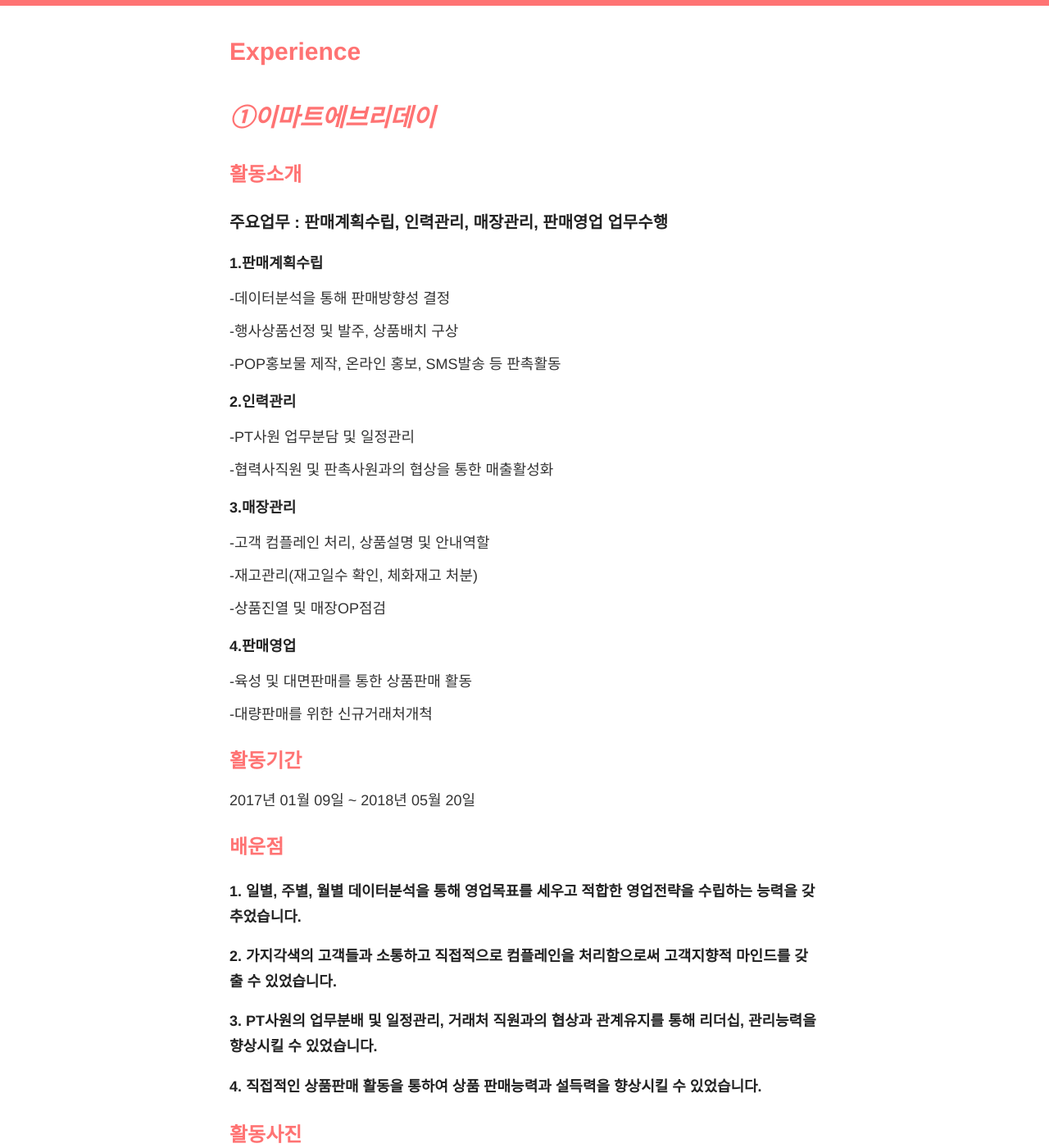
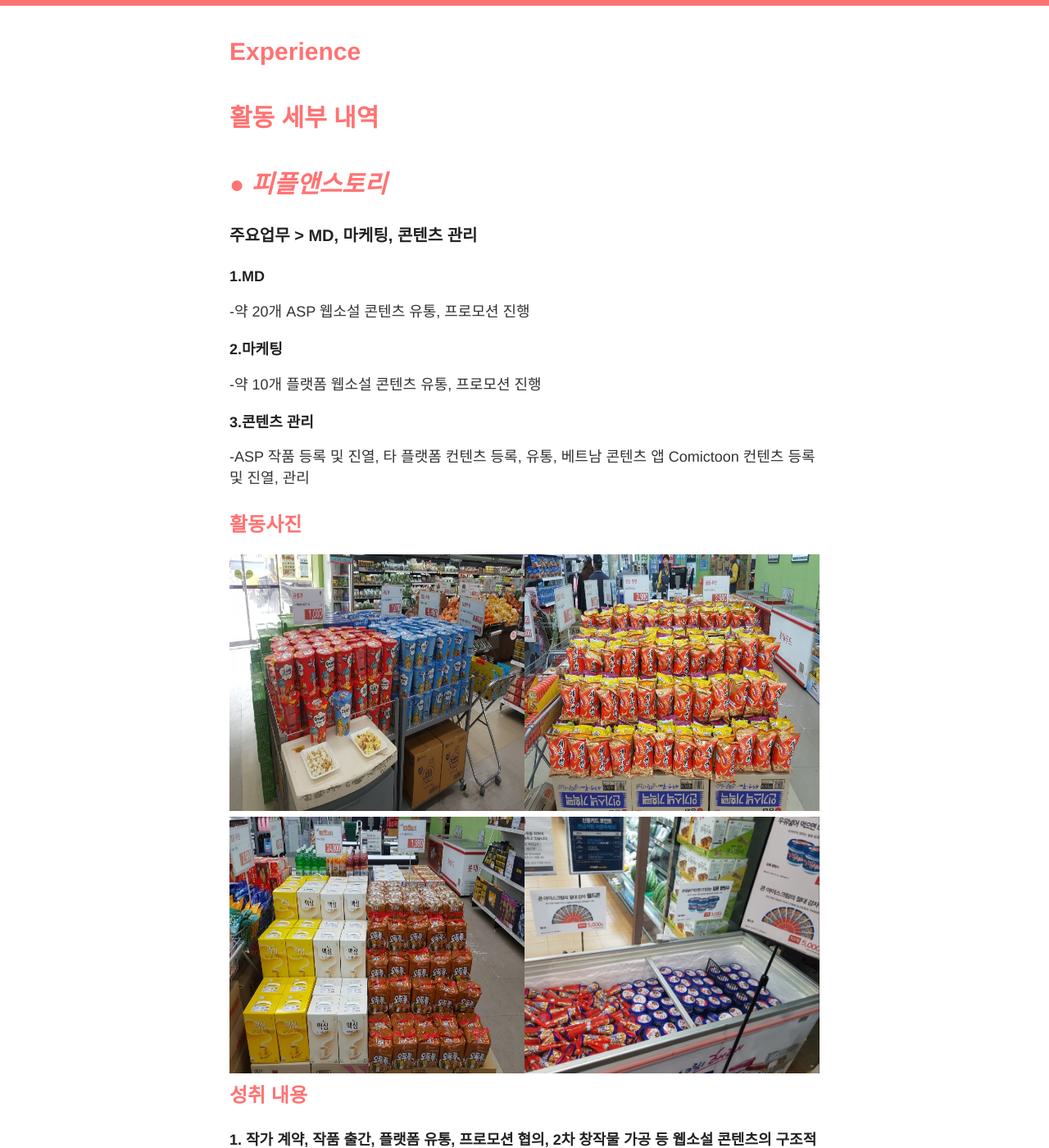
Before and after one commit to kibumkim91/kibumkim.github.io, a Jekyll site: the page built from projects.md, in a window 1280 px wide and 1400 px high, scrolled down 471 px. Shown: the whole window at 82% size. Built offline with Jekyll 4.4.1, drawn with Linux system fonts in a browser that asks for light colours; nearby versions of some CDN libraries; some of the changed text lies outside the part shown.

Commit message:
Update projects.md

```diff
--- a/projects.md
+++ b/projects.md
@@ -4,53 +4,24 @@
 permalink: /projects/
 ---
 
-# *①이마트에브리데이*
+# 활동 세부 내역
 
-## 활동소개
+# *● 피플앤스토리*
 
-### 주요업무 : 판매계획수립, 인력관리, 매장관리, 판매영업 업무수행
+### 주요업무 > MD, 마케팅, 콘텐츠 관리
 
-##### 1.판매계획수립
+##### 1.MD
 
--데이터분석을 통해 판매방향성 결정
+-약 20개 ASP 웹소설 콘텐츠 유통, 프로모션 진행
 
--행사상품선정 및 발주, 상품배치 구상
+##### 2.마케팅
 
--POP홍보물 제작, 온라인 홍보, SMS발송 등 판촉활동
+-약 10개 플랫폼 웹소설 콘텐츠 유통, 프로모션 진행
 
-##### 2.인력관리
+##### 3.콘텐츠 관리
 
--PT사원 업무분담 및 일정관리
+-ASP 작품 등록 및 진열, 타 플랫폼 컨텐츠 등록, 유통, 베트남 콘텐츠 앱 Comictoon 컨텐츠 등록 및 진열, 관리
 
--협력사직원 및 판촉사원과의 협상을 통한 매출활성화
-
-##### 3.매장관리
-
--고객 컴플레인 처리, 상품설명 및 안내역할
-
--재고관리(재고일수 확인, 체화재고 처분)
-
--상품진열 및 매장OP점검
-
-##### 4.판매영업
-
--육성 및 대면판매를 통한 상품판매 활동
-
--대량판매를 위한 신규거래처개척
-
-## 활동기간
-
-2017년 01월 09일 ~ 2018년 05월 20일
-
-## 배운점
-
-##### 1. 일별, 주별, 월별 데이터분석을 통해 영업목표를 세우고 적합한 영업전략을 수립하는 능력을 갖추었습니다.
-
-##### 2. 가지각색의 고객들과 소통하고 직접적으로 컴플레인을 처리함으로써 고객지향적 마인드를 갖출 수 있었습니다.
-
-##### 3. PT사원의 업무분배 및 일정관리, 거래처 직원과의 협상과 관계유지를 통해 리더십, 관리능력을 향상시킬 수 있었습니다.
-
-##### 4. 직접적인 상품판매 활동을 통하여 상품 판매능력과 설득력을 향상시킬 수 있었습니다.
 
 ## 활동사진
 
@@ -69,23 +40,29 @@
 </div>
 
 
+## 성취 내용
+
+##### 1. 작가 계약, 작품 출간, 플랫폼 유통, 프로모션 협의, 2차 창작물 가공 등 웹소설 콘텐츠의 구조적인 단계 이해
+
+##### 2. 데이터 분석을 통한 마케팅 목표 정립, 마케팅 전략 수립 능력 함양
+
+##### 3. 플랫폼, CP, ASP 담당자 응대를 통한 소통 능력 향상
+
 - - -
 
 
-# *②한국소비자포럼 팀화이트 8기*
+# *● 한국만화영상진흥원*
 
-## 활동소개
-##### 1.한국소비자포럼에서 진행하는 팀화이트8기로 활동.
-##### 2.브랜드 아카데미 강의를 들으며 브랜드 콘서트, 세미나 및 컨퍼런스 참여.
-##### 3.한국소비자 포럼에서 주최하는 브랜드 아카데미 2015년 1학기 교육과정 수료.
+### 주요업무 > 아카이브 운영, 다각화 사업 지원
 
-## 활동기간
-2014년 12월 24일 ~ 2015년 06월 23일
+##### 1.아카이브 운영
 
-## 배운점
+- 디지털만화규장각 아카이브 작품 등록 및 수정 등 DB 관리
 
-##### 1. 조원들과 함께 기업의 브랜드 이미지를 높일 수 있는 것에 대해 이야기해 보았습니다. 소비자의 니즈를 파악하고 충족시키는 것이 마케팅이며 고객이 누구이고 원하는 것은 무엇인지를 생각해볼 수 있는 기회였습니다.
-##### 2. 브랜드 아카데미라는 강의를 수강하면서 브랜드를 보는 시야를 보다 넓게 가질 수 있었고, 브랜드의 정체성과 '나'라는 브랜드에 대해서도 깊이 생각해 볼 수 있었습니다.
+##### 2.다각화 사업 지원
+
+- 만화·웹툰 관련 사업 보조 및 행사 진행
+
 
 ## 활동사진
 
@@ -98,23 +75,30 @@
 <div style="border: 1px ; float: left; width: 50%;">
    <img src="/images/emart/Team1.jpg " width="500" height="313">
 </div>
+
+
+## 성취 내용
+
+##### 1. 웹툰-웹소설의 밀접성, 출판만화, 웹툰, 만화사업에 대한 이해
+
+##### 2. 아카이브 관리를 통한 콘텐츠 DB 정리 능력 향상
+
+##### 3. 정부 관련 콘텐츠 지원사업 이해
+
 - - -
 
-# *③해외시장조사 프로젝트*
-## 활동소개
-##### 1. 기업제품 하나를 선정하고 외국인을 대상으로 설문하는 해외시장조사 프로젝트 참여. ('퀸 스트랩' 스마트폰 파손방지 아이템 조사대상으로 선정)
-##### 2. 3개월 간 팀을 이루어 가설설정 및 설문기획, 시장조사를 수행. 영어설문지 작성.
-##### 3. 10일 동안 하와이를 직접 방문하여 현지인, 관광객을 대상으로 설문조사 시행.
-##### 4. 수집한 자료를 통계, 분석하여 결과물 도출 및 발표 진행.
+# *● 드라마 작가 활동*
 
-## 활동기간
-2014년 03월 05일 ~ 2014년 07월 02일
+### 주요업무 > 자료조사&정리, 대본 집필, 등
 
-## 배운점
+##### 1.자료조사 및 정리
 
-##### 1. 5개월 간 팀을 이루어 활동하는 프로젝트였기 때문에 협력의 중요성을 깨달았습니다.
-##### 2. 시장조사를 통해 소비자의 성향에 대하여 고민하게 되는 계기가 되었습니다.
-##### 3. 외국인을 직접적으로 상대함으로써 글로벌 역량을 기를 수 있었습니다.
+- 드라마 아이템 서칭 및 아이디어 회의, 회의록 정리 등
+
+
+##### 2. 대본 집필
+
+- 서브라인 및 자료조사 기반 씬 집필
 
 ## 활동사진
 
@@ -133,11 +117,19 @@
    <img src="/images/sch/sch5.jpg " width="500" height="313">
 </div>
 
+
+## 성취 내용
+
+##### 1. 웹툰, 웹소설 등 1차 저작물 2차 컨텐츠 가공 과정, 구조, 캐릭터 플레이 이해
+
+##### 2. 협업 시스템 능력 향상
+
+
 - - -
 
-# *④기타 활동*
+# *● 기타 활동*
 
-##### 1. 독거노인 봉사활동
+##### 1. 부평구문화재단 시민기획단 활동
 
 <div style="border: 1px ; float: left; width: 50%;">
   <img src="/images/etc/etc1.jpg " width="500" height="340">
@@ -147,7 +139,7 @@
 </div>
 ![이마트 이미지](/images/etc/etc3.jpg )
 
-##### 2. 팔찌판매 활동
+##### 2. 전국성인문해교육 진행
 
 <div style="border: 1px ; float: left; width: 50%;">
   <img src="/images/etc/ect4.jpg "  height="500">
@@ -157,7 +149,17 @@
 </div>
 
 
-##### 3. 대학교 과대모임 활동 & 곤지암 리조트 컨시어지팀 활동
+##### 3. 곤지암 리조트 C/S 및 마케팅 업무 담당
+
+<div style="border: 1px ; float: left; width: 50%;">
+  <img src="/images/etc/etc7.jpg " >
+</div>
+<div style="border: 1px ; float: left; width: 50%;">
+  <img src="/images/etc/etc6.jpg " >
+</div>
+
+
+##### 4. 문예창작 동아리 활동
 
 <div style="border: 1px ; float: left; width: 50%;">
   <img src="/images/etc/etc7.jpg " >
```
